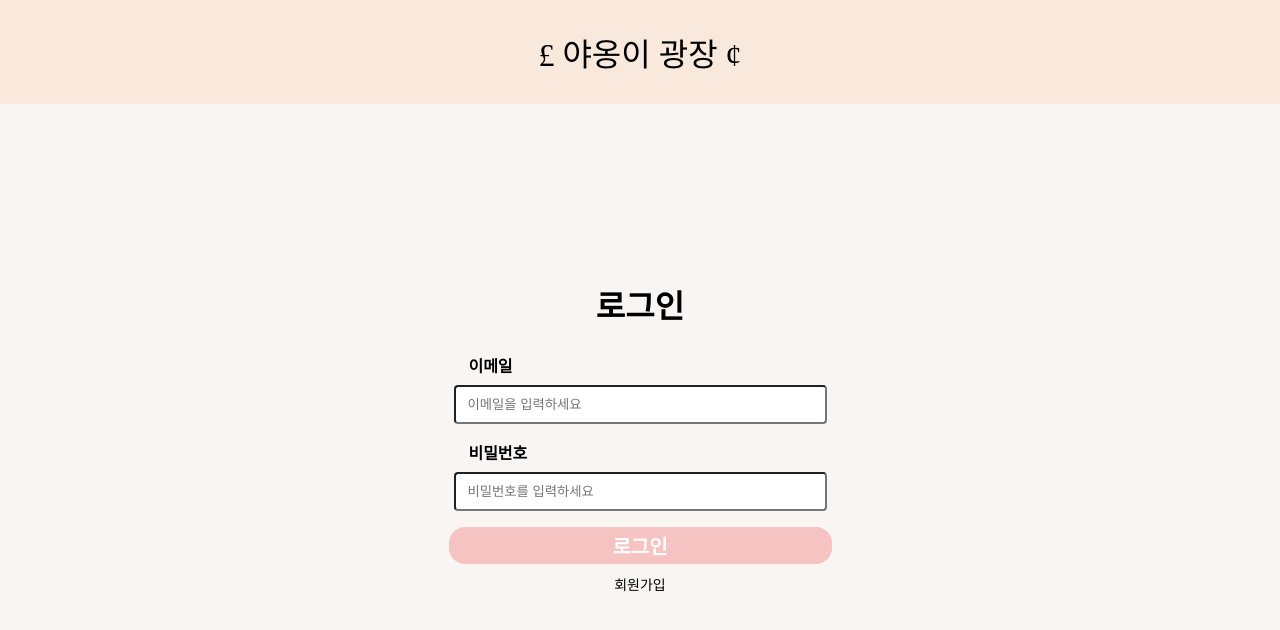
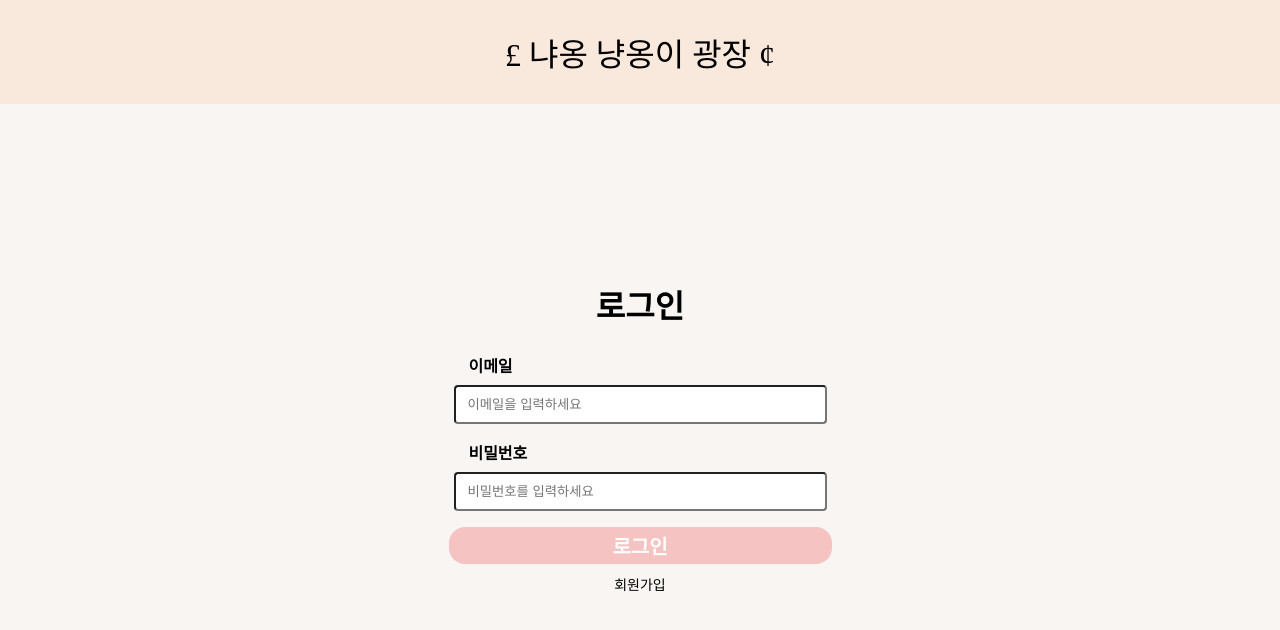
Before and after one commit to Dwisgolmog/community-fe-Vanilla, a website: page community/html/Login.html in a window 1280 px wide. Drawn offline with nearby package versions, Linux system fonts and the light colour scheme; files whose address does not match are found by name; a web font is replaced by a local one.

Commit message:
test:EB 테스트

```diff
--- a/community/html/Login.html
+++ b/community/html/Login.html
@@ -21,7 +21,7 @@
             "
         >
             <h1 style="font-size: 32px; font-weight: 400; margin: 0">
-                £ 야옹이 광장 ¢
+                £ 냐옹 냥옹이 광장 ¢
             </h1>
         </div>
 
```
